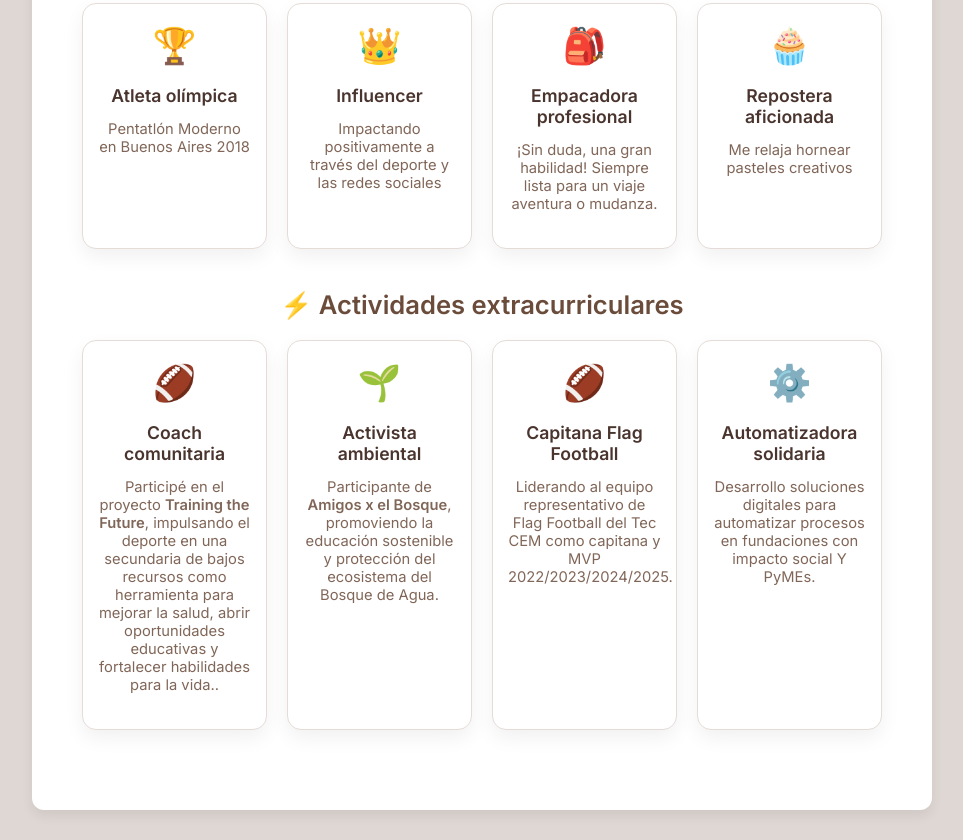
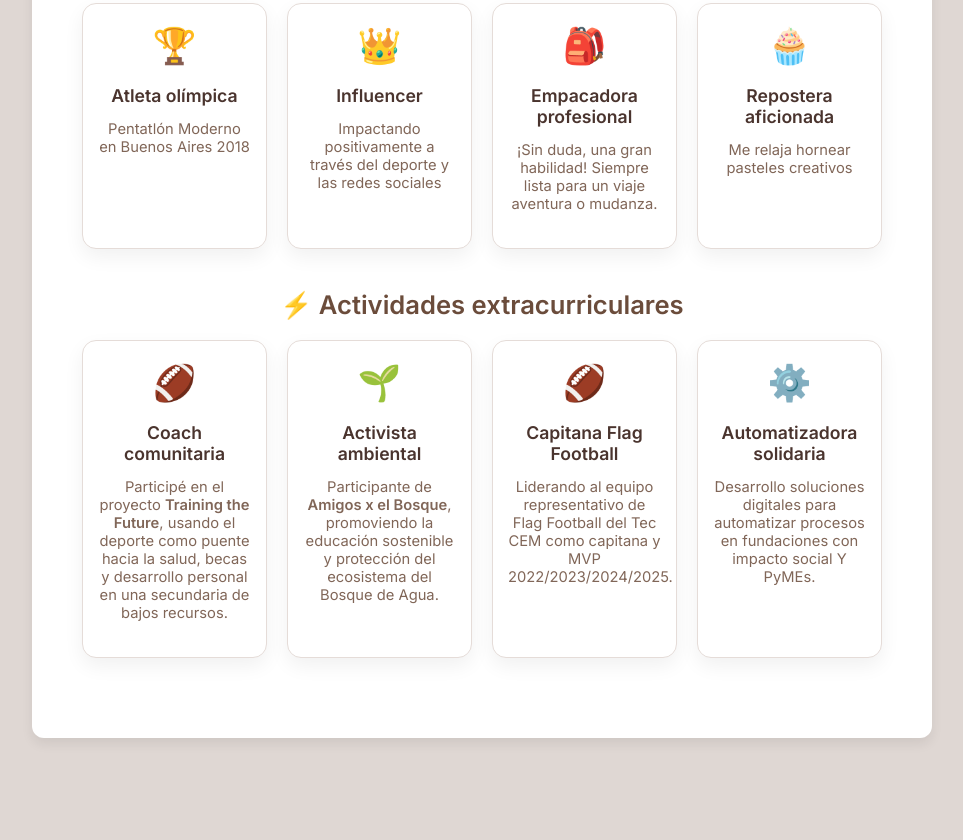
Before and after one commit to A01379736/portafiolo-mmr, a plain HTML site: page index.html in a window 1280 px wide. Shown: the part 770-1610 px from the top of the page, without its empty margins (158-1121 px from the left). After the commit the page ends 1538 px from the top, so only its background shows below. Drawn offline with Linux system fonts and the light colour scheme.

```diff
--- a/index.html
+++ b/index.html
@@ -396,9 +396,8 @@
             <p class="title">Coach comunitaria</p>
             <p class="desc">
               Participé en el proyecto <strong>Training the Future</strong>,
-              impulsando el deporte en una secundaria de bajos recursos como
-              herramienta para mejorar la salud, abrir oportunidades educativas
-              y fortalecer habilidades para la vida..
+              usando el deporte como puente hacia la salud, becas y desarrollo
+              personal en una secundaria de bajos recursos.
             </p>
           </div>
 
```
